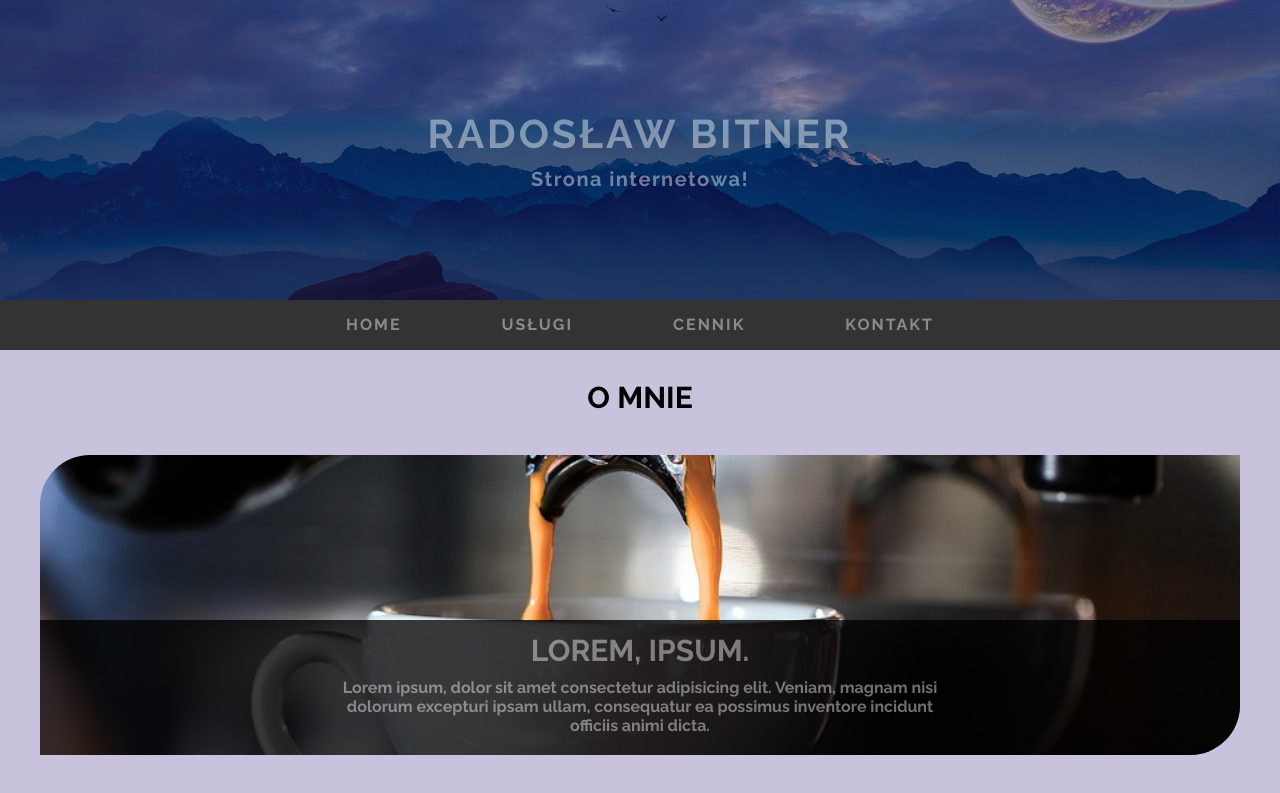
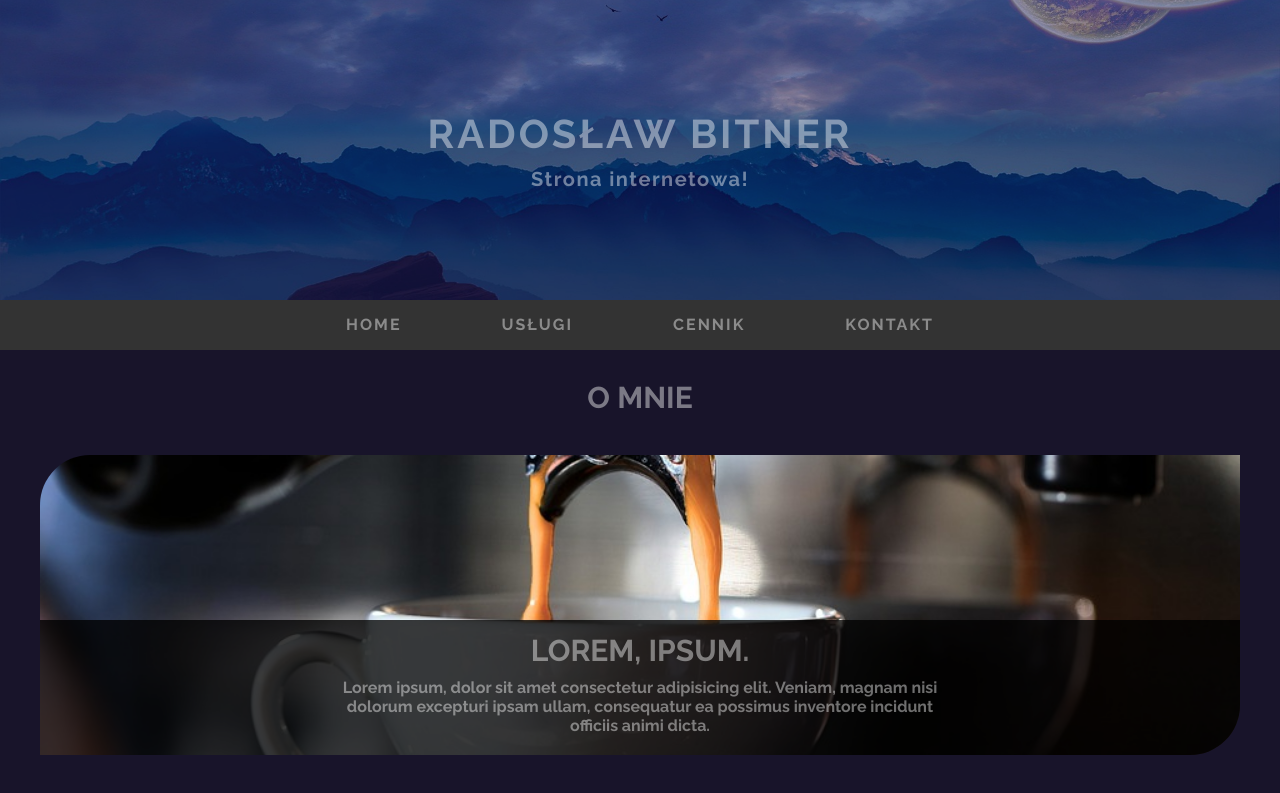
Before and after one commit to agusikprogramusik/htmlcss, a plain HTML site: page index.html in a window 1280 px wide. Shown: the top 793 px of the page. Drawn offline with Linux system fonts and the light colour scheme.

```diff
--- a/css/style.css
+++ b/css/style.css
@@ -11,11 +11,12 @@
 	display: flex;
 	flex-direction: column;
 	font-family: "Raleway", sans-serif;
+	color: rgba(255, 255, 255, 0.432);
 }
 
 main {
 	flex: 1;
-	background-color: rgba(30, 0, 114, 0.24);
+	background-color: rgb(24, 20, 42);
 }
 
 .nav {
```
